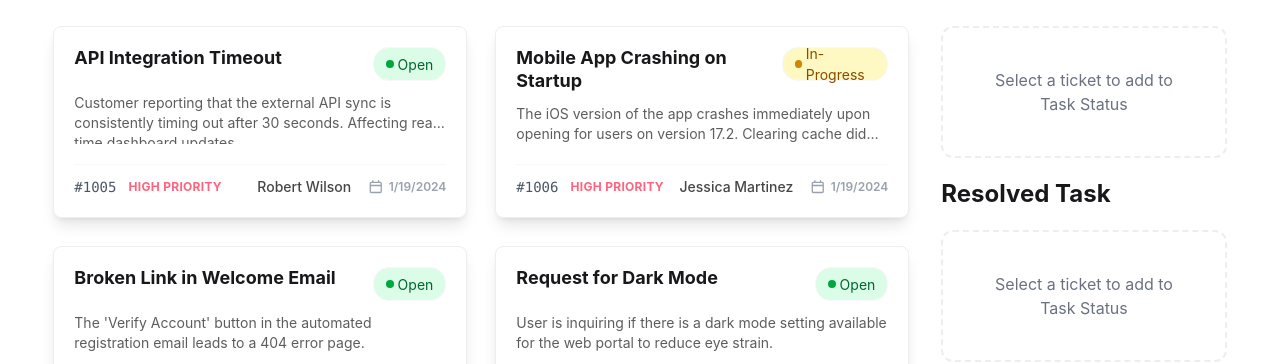
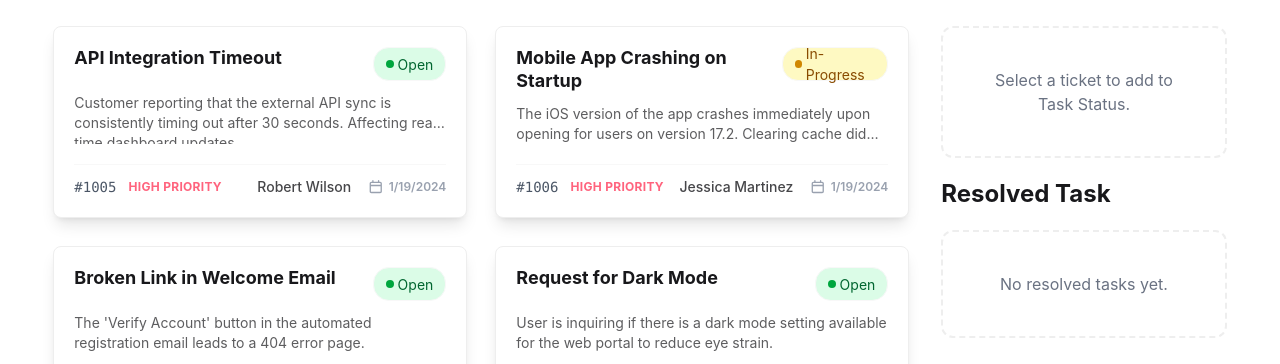
Before and after one commit to spkumerjoy/mission-restart-assignment-2, a React (Vite) app: page / in a window 1280 px wide. Shown: the part 464-828 px from the top of the page. Built offline with nearby package versions, Linux system fonts and the light colour scheme.

Commit message:
some modification added

```diff
--- a/src/components/ResolvedTask/ResolvedTask.jsx
+++ b/src/components/ResolvedTask/ResolvedTask.jsx
@@ -8,7 +8,7 @@ const ResolvedTask = ({ resolvedTask }) => {
                         className="card w-full bg-sky-200 card-md shadow-lg border border-base-300 mb-5 py-4 px-3"
                     >
                         <div className="card-bod">
-                            <h2 className="card-title">
+                            <h2 className="card-title text-blue-950">
                                 {completedTask.title}
                             </h2>
                         </div>
@@ -16,7 +16,7 @@ const ResolvedTask = ({ resolvedTask }) => {
                 ))
             ) : (
                 <div className="text-center p-10 border-2 border-dashed border-base-300 rounded-xl text-gray-500">
-                    <p>Select a ticket to add to Task Status</p>
+                    <p>No resolved tasks yet.</p>
                 </div>
             )}
         </div>
--- a/src/components/TaskStatus/TaskStatus.jsx
+++ b/src/components/TaskStatus/TaskStatus.jsx
@@ -42,7 +42,7 @@ const TaskStatus = ({
                 ))
             ) : (
                 <div className="text-center p-10 border-2 border-dashed border-base-300 rounded-xl text-gray-500">
-                    <p>Select a ticket to add to Task Status</p>
+                    <p>Select a ticket to add to Task Status.</p>
                 </div>
             )}
         </div>
```
